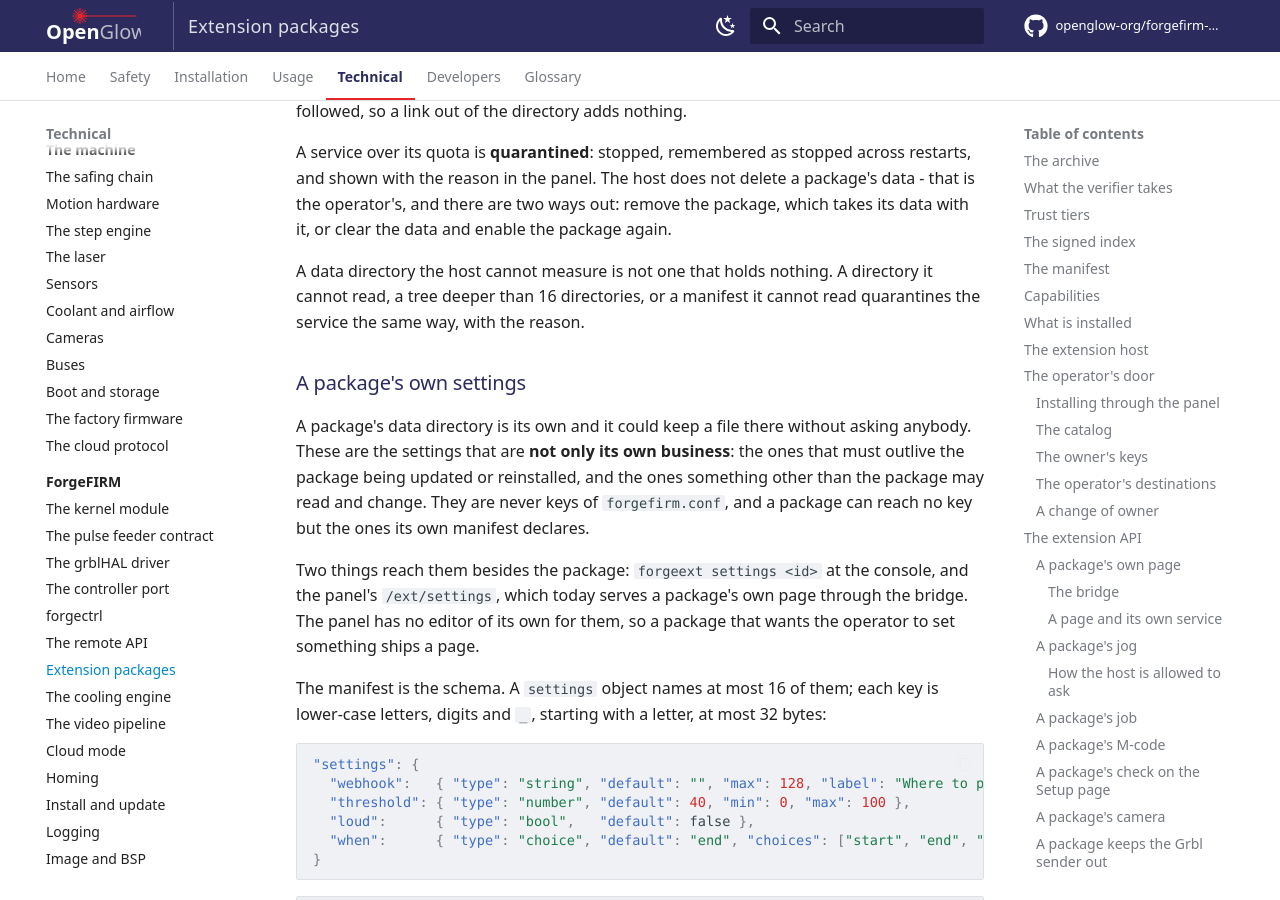
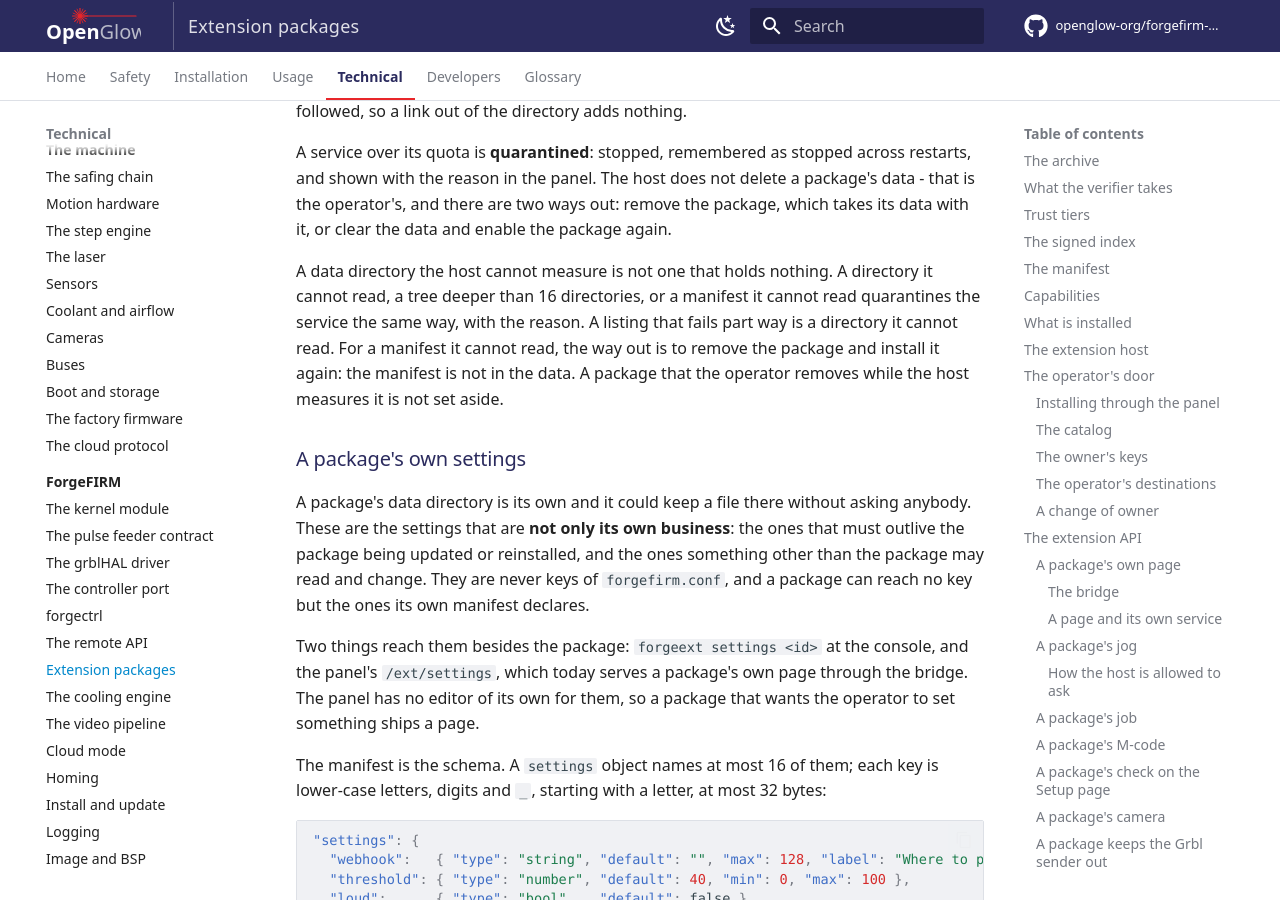
Before and after one commit to openglow-org/forgefirm-docs, an MkDocs documentation site: the page built from docs/technical/forgefirm/extensions.md, in a window 1280 px wide and 900 px high, scrolled down 31668 px. Built offline with MkDocs 1.6.1 and Material for MkDocs 9.7.7, drawn with Linux system fonts in a browser that asks for light colours; comment, search, counter and statistics services are not loaded.

Commit message:
Extensions, Testing: a listing that fails part way, a manifest's way out, and a removal while the host measures
Companion of forgeext 470cac8 (quota: a listing that fails part way is
a measurement that did not complete), a9c5330 (quota: a measurement the
operator's removal breaks does not set the service aside) and 672a294
(quota: the walk's descriptor discipline has cases that can fail).

- technical/forgefirm/extensions.md, The storage quota: a listing that
  fails part way is a directory the host cannot read; for a manifest it
  cannot read, the way out is to remove the package and install it
  again, since the manifest is not in the data; a package the operator
  removes while the host measures it is not set aside.
- developers/testing.md, the forgeext row: quota_test's measurement
  that did not complete includes a listing that fails part way and a
  directory swapped for a link while it is measured; run_test.py's
  quarantine includes a manifest the host cannot read and a removal
  inside a measuring turn.

Proof: python scripts/check-style.py (style: clean), python
scripts/check-interfaces.py (interfaces: clean (245 checked)), zensical
build (strict: No issues found). The behavior is forgeext's src/quota.c
(the walk's errno after readdir, "cannot read a directory") and
src/run.c (quota_turn reads state.json again before it sets a service
aside for a manifest or a measurement that failed; the manifest's
reason names its own way out), held by quota_test
(build.yml) and by run_test.py's steps "a manifest the host cannot read
is set aside too, with the way out that fits it" and "removed inside
the turn that measures it" (build.yml, as root). Negative control on a
scratch copy of the tree: the British spelling of 'canceled' put into
the edited paragraph fails check-style.py (one SPELLING finding, exit
1), and a link to a page that does not exist put into the same
paragraph fails the strict build (page does not exist, exit 1).

Acceptance: none; docs only.

```diff
--- a/docs/technical/forgefirm/extensions.md
+++ b/docs/technical/forgefirm/extensions.md
@@ -1237,7 +1237,11 @@
 
 A data directory the host cannot measure is not one that holds nothing. A
 directory it cannot read, a tree deeper than 16 directories, or a manifest
-it cannot read quarantines the service the same way, with the reason.
+it cannot read quarantines the service the same way, with the reason. A
+listing that fails part way is a directory it cannot read. For a manifest
+it cannot read, the way out is to remove the package and install it again:
+the manifest is not in the data. A package that the operator removes while
+the host measures it is not set aside.
 
 ### A package's own settings
 
```
Also changed, not shown: docs/developers/testing.md (+1 -1 lines).
